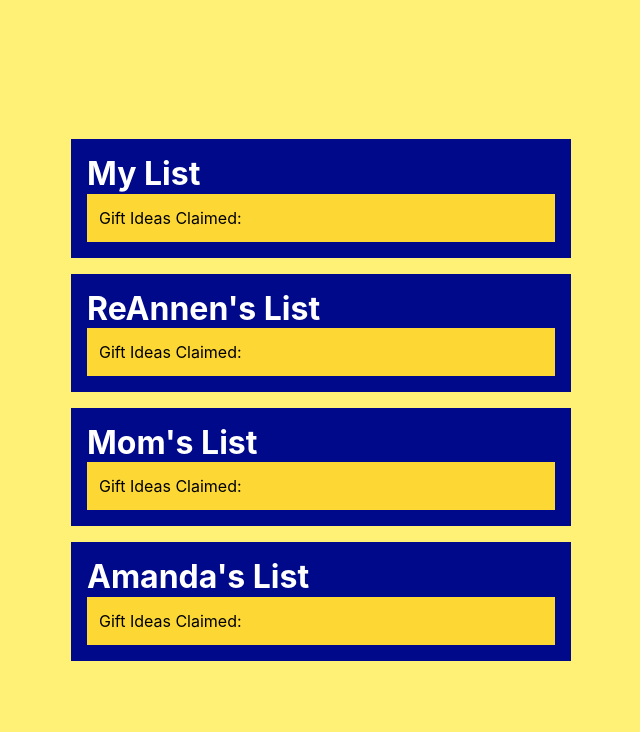
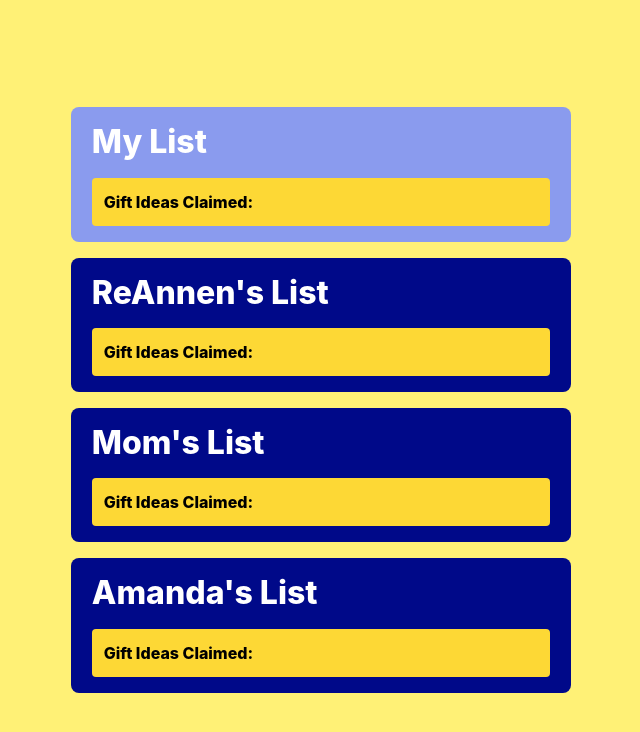
Before and after one commit to taylorbhogan/wish, a React (Create React App) app: page / in a window 1280 px wide. Shown: the top 732 px of the page, without its empty margins (319-959 px from the left). Built offline with nearby package versions, Linux system fonts and the light colour scheme.

Commit message:
Style and implement navigation using WishlistLink

```diff
--- a/src/components/Home/Home.module.css
+++ b/src/components/Home/Home.module.css
@@ -11,6 +11,5 @@
 
 .wrapper > * {
   width: 100%;
-  max-width: 500px;
-
+  max-width: var(--appWidth);
 }
--- a/src/components/Login/Login.module.css
+++ b/src/components/Login/Login.module.css
@@ -14,7 +14,7 @@
   gap: 1.5rem;
   background-color: var(--blue200);
   width: 100%;
-  max-width: 500px;
+  max-width: var(--appWidth);
   border-radius: var(--borderRadius1);
 }
 
--- a/src/components/Signup/Signup.module.css
+++ b/src/components/Signup/Signup.module.css
@@ -14,7 +14,7 @@
   gap: 1.5rem;
   background-color: var(--blue200);
   width: 100%;
-  max-width: 500px;
+  max-width: var(--appWidth);
   border-radius: var(--borderRadius1);
 }
 
--- a/src/components/WishlistLink/WishlistLink.module.css
+++ b/src/components/WishlistLink/WishlistLink.module.css
@@ -1,13 +1,21 @@
 .container{
-  background-color: var(--blue900);
-  padding: 1rem;
+  padding: 1rem 1.3rem;
+  border-radius: var(--borderRadius1);
+  text-decoration: none;
+  transition: var(--transition);
 }
-
+.container:hover{
+  transform: scale(1.01);
+}
 .container h1{
   color: white;
 }
 
 .container p {
+  margin-top: 1rem;
   background-color: var(--yellow600);
   padding: .75rem;
+  border-radius: var(--borderRadius2);
+  font-weight: 800;
+  color: black;
 }
--- a/src/components/WishlistLink/WishlistLink.tsx
+++ b/src/components/WishlistLink/WishlistLink.tsx
@@ -1,4 +1,5 @@
-import styles from "./WishlistLink.module.css"
+import { Link } from "react-router-dom";
+import styles from "./WishlistLink.module.css";
 
 type WishlistLinkProps = {
   name?: string;
@@ -8,10 +9,18 @@ type WishlistLinkProps = {
 
 const WishlistLink = ({ name, id, isMine }: WishlistLinkProps): JSX.Element => {
   return (
-    <div className={styles.container}>
+    <Link
+      to={`/${id}`}
+      style={
+        isMine
+          ? { backgroundColor: "var(--blue200)" }
+          : { backgroundColor: "var(--blue900)" }
+      }
+      className={styles.container}
+    >
       <h1>{isMine ? "My List" : `${name}'s List`}</h1>
       <p>Gift Ideas Claimed: </p>
-    </div>
+    </Link>
   );
 };
 
--- a/src/global.css
+++ b/src/global.css
@@ -12,8 +12,14 @@
 
   --transition: all 200ms ease;
   --transition2: all 400ms ease;
+
+  --appWidth: 500px;
 }
 
 html{
   background-color: var(--yellow300);
 }
+
+h1{
+  font-weight: 800;
+}
```
